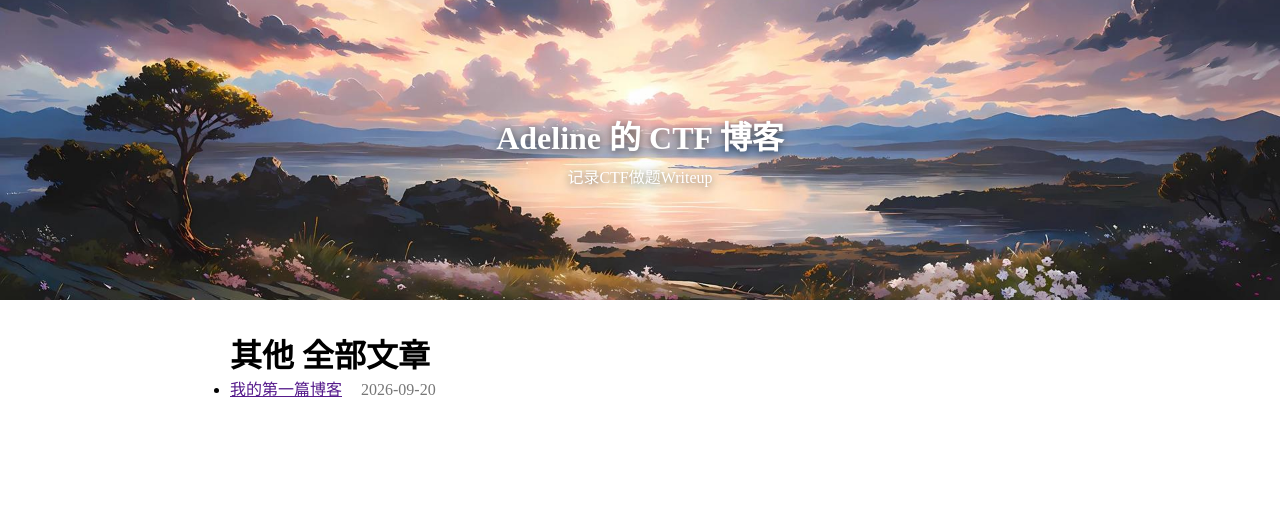
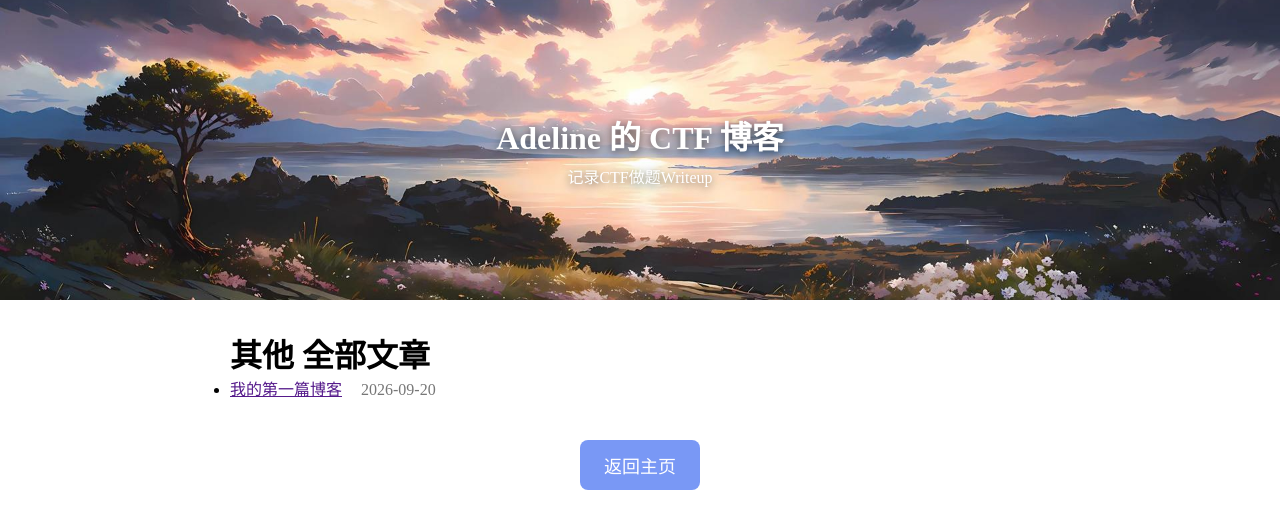
Before and after one commit to adelinecui/adelinecui.github.io, a Jekyll site: the page built from other.html, in a window 1280 px wide. Shown: the top 529 px of the page. Built offline with Jekyll 4.4.1, drawn with Linux system fonts in a browser that asks for light colours.

Commit message:
Add return to homepage button in other.html

```diff
--- a/other.html
+++ b/other.html
@@ -12,4 +12,8 @@ title: 其他 Writeup合集
 </li>
 {% endfor %}
 </ul>
+<div style="text-align:center;margin:40px 0;">
+    <a href="{{ site.baseurl }}/" style="display:inline-block;background-color:#7998f5;color:white;padding:12px 24px;border-radius:8px;text-decoration:none;font-size:18px;">返回主页</a>
 </div>
+
+</div>
```
